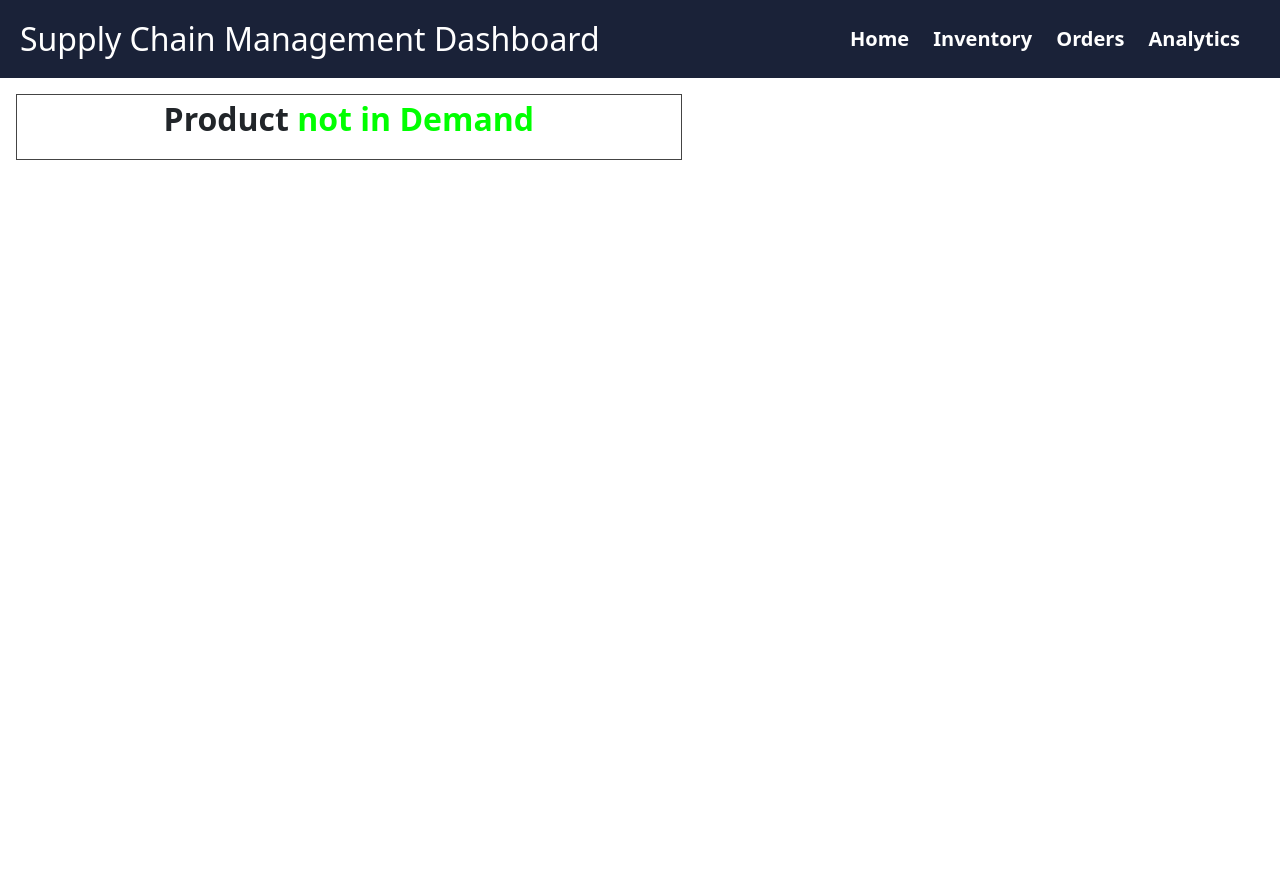
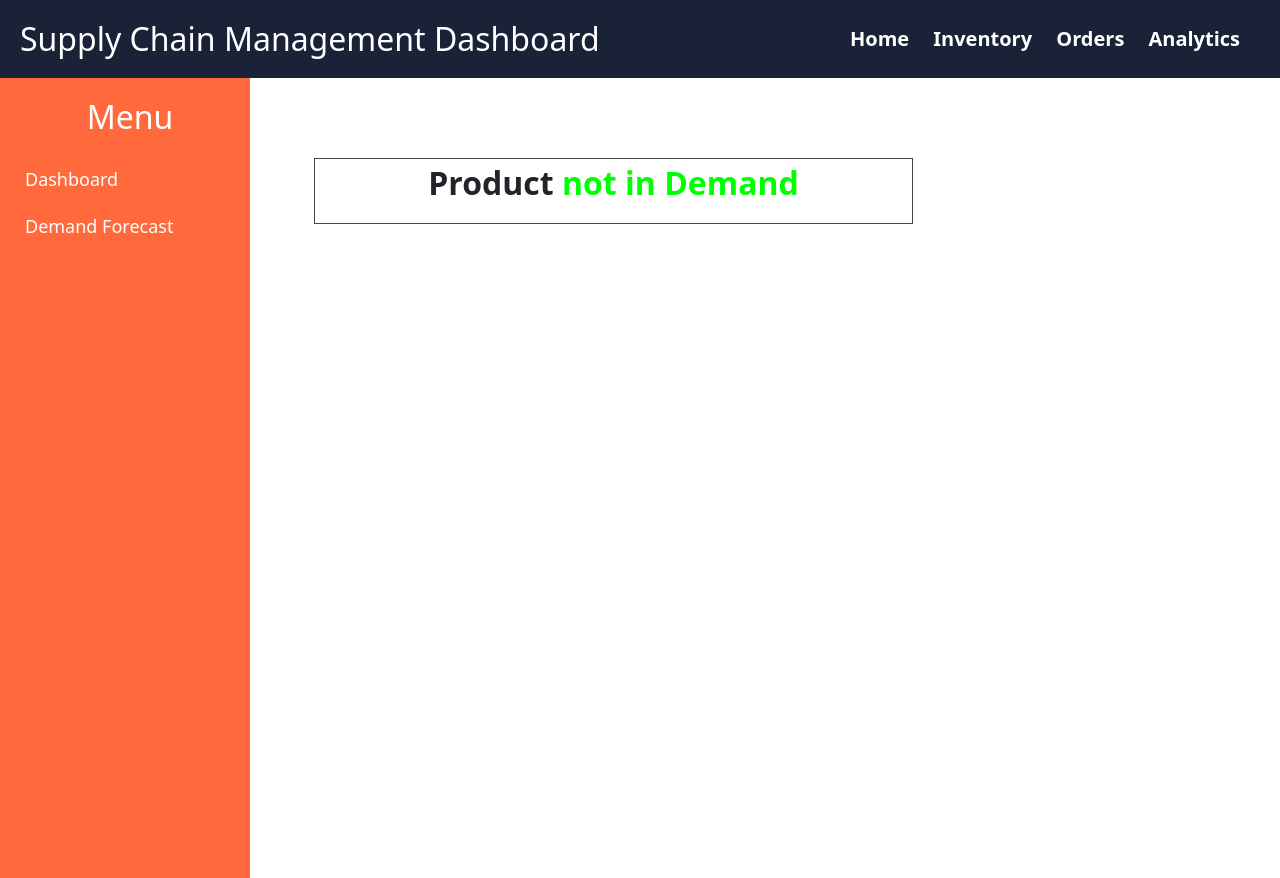
Before and after one commit to Allen2507/XGBoost, a Flask app: template templates/predict.html in a window 1280 px wide. Before the commit the page ends 160 px from the top, so only its background shows below. Run offline with Flask 3, Linux system fonts and the light colour scheme; the template is opened without the code that fills it, so the values that code supplies are empty; parts of the project's set-up code (start-up, migrations or seed data) failed here and were passed over.

Commit message:
Implemented demand graph in predict page

```diff
--- a/static/predict.css
+++ b/static/predict.css
@@ -53,9 +53,53 @@ body{
     width: 52%;
     border: 1px solid #444;
     margin: 1rem;
+    margin-left: 250px;
   }
 
   .main-text{
     font-size: 2rem;
     font-weight: 600;
   }
+
+
+.sidebar {
+  height: 100%;
+  width: 250px;
+  top: 78px;
+  position: absolute;
+  left: 0;
+  background-color: #ff693b;
+  padding-top: 20px;
+  padding-left: 10px;
+}
+
+.sidebar ul {
+  list-style: none;
+  padding: 0;
+}
+
+.sidebar h2 {
+  color: #ffffff;
+  text-align: center;
+  margin-bottom: 20px;
+}
+.sidebar a {
+  display: block;
+  padding: 10px 15px;
+  text-decoration: none;
+  font-size: 18px;
+  color: #ffffff;
+}
+
+.sidebar a:hover {
+  background-color: #9ee493;
+}
+.main-page-container{
+  display: flex;
+  flex-direction: row;
+  justify-content: space-between;
+  align-items: center;
+  gap: 2rem;
+  padding: 2rem;
+  margin: 2rem;
+}
--- a/static/styles.css
+++ b/static/styles.css
@@ -50,7 +50,6 @@ footer {
   padding: 10px 0;
   text-align: center;
   position: absolute;
-  /*bottom: 0;*/
   width: 100%;
 }
 
--- a/templates/index.html
+++ b/templates/index.html
@@ -93,7 +93,7 @@
 
     <footer>
       <p>
-        &copy; 2022 Supermarket Supply Chain Management. All rights reserved.
+        &copy; Supply Chain Management. All rights reserved.
       </p>
       <p>Follow us on social media:</p>
       <ul>
--- a/templates/predict.html
+++ b/templates/predict.html
@@ -2,13 +2,9 @@
 <html>
   <head>
     <title>Demand Calculator</title>
-    <link
-      href="https://cdn.jsdelivr.net/npm/bootstrap@5.0.2/dist/css/bootstrap.min.css"
-      rel="stylesheet"
-      integrity="sha384-EVSTQN3/azprG1Anm3QDgpJLIm9Nao0Yz1ztcQTwFspd3yD65VohhpuuCOmLASjC"
-      crossorigin="anonymous"
-    />
+    <link href="https://cdn.jsdelivr.net/npm/bootstrap@5.0.2/dist/css/bootstrap.min.css" rel="stylesheet" integrity="sha384-EVSTQN3/azprG1Anm3QDgpJLIm9Nao0Yz1ztcQTwFspd3yD65VohhpuuCOmLASjC" crossorigin="anonymous"/>
     <link rel="stylesheet" href="/static/predict.css" />
+    <script src="https://cdn.jsdelivr.net/npm/chart.js"></script>
   </head>
   <body>
     <header>
@@ -24,17 +20,66 @@
         </nav>
       </div>
     </header>
+    <div class="main-page-container">
+        <div class="sidebar">
+          <h2>Menu</h2>
+          <nav class="nav flex-column">
+            <a class="nav-link active" aria-current="page" href="{{ url_for('index') }}">Dashboard</a>
+            <a class="nav-link" href="{{ url_for('form') }}" tabindex="-1">Demand Forecast</a>
+          </nav>
+        </div>
         <div class="container">
           {% if prediction[0] == 1 %}
           <p class="main-text">
             Product in <span id="predictedValue" style="color: red;">{{prediction[2]}}Demand</span> by
             {{prediction[1]}} %
           </p>
+          <canvas id="predictedDemandChart"></canvas>
           {% else %}
           <p class="main-text">
             Product <span id="predictedValue" style="color: rgb(0, 255, 0);">not in Demand</span>
           </p>
           {% endif %}
         </div>
+    </div>
+
+    <script>
+      var predictedValue = {{prediction[1]}};
+      function generateData() {
+        var data = [];
+        for (var i = 0; i < 5; i++) {
+          var randomValue = Math.floor(Math.random() * 20) - 10;
+          data.push(predictedValue + randomValue);
+        }
+        return data;
+      }
+
+      var predictionData = {
+        labels: ["Wk1","Wk2","Wk3","Wk4","Wk5"],
+        datasets: [{
+          label: "Demand Prediction",
+          data: generateData(),
+          borderColor: "rgb(65,105,225)",
+          borderWidth: 2,
+          fill: true
+        }]
+      };
+
+      var ctx = document.getElementById('predictedDemandChart').getContext('2d');
+
+      var demandChart = new Chart(ctx, {
+        type: 'line',
+        data: predictionData,
+        options: {
+          scales: {
+            yAxes: [{
+              ticks: {
+                beginAtZero: true
+              }
+            }]
+          }
+        }
+      });
+    </script>
   </body>
 </html>
```
Lines whose indentation alone changed are shown as unchanged.
